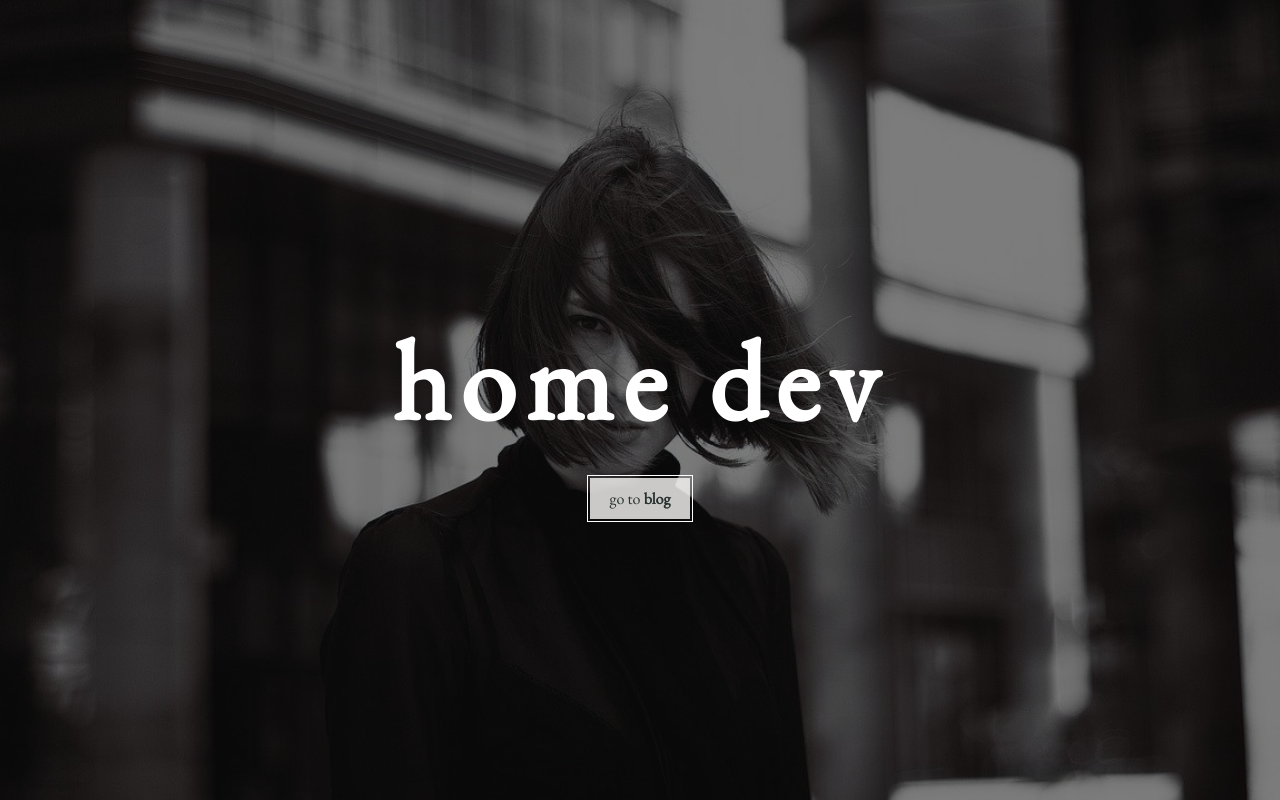
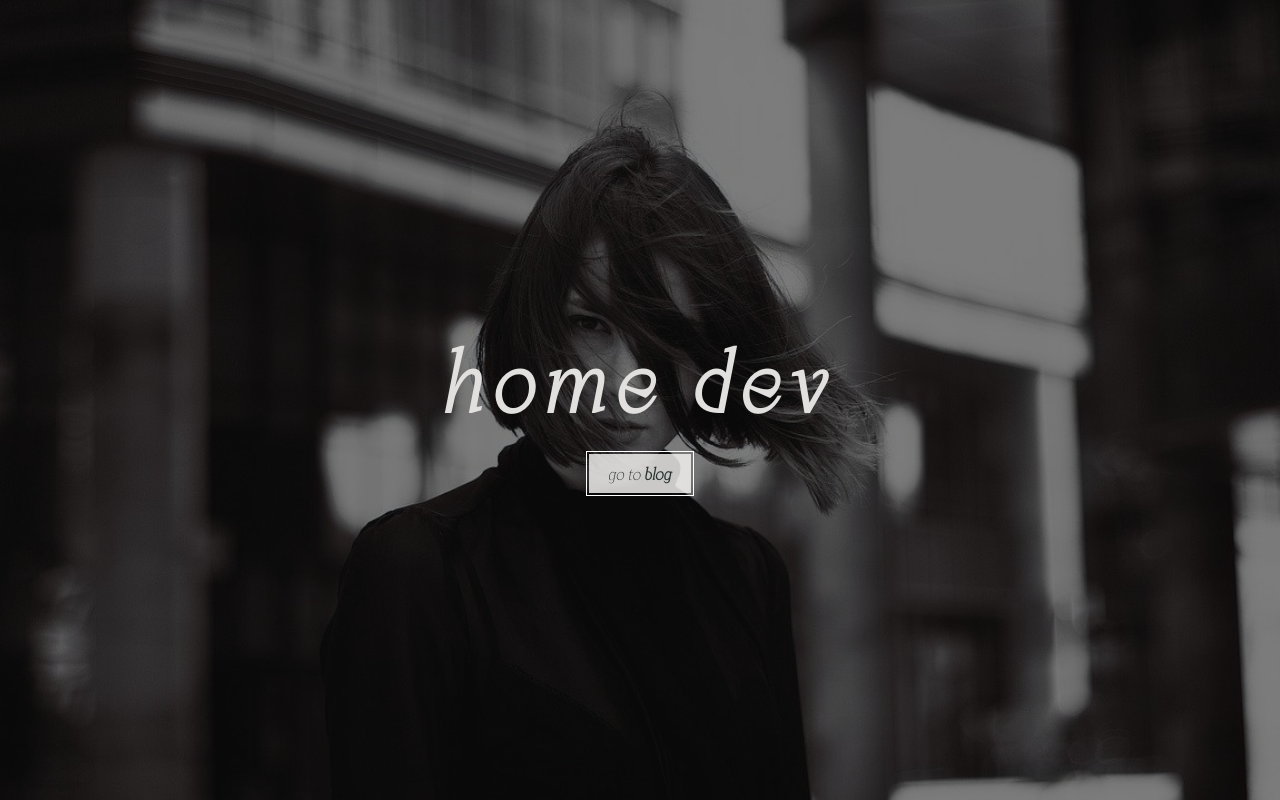
Before and after one commit to haaaru22/barba-gsap-between, a plain HTML site: page index.html in a window 1280 px wide. Drawn offline with nearby package versions, Linux system fonts and the light colour scheme.

Commit message:
フォント変更

```diff
--- a/style.css
+++ b/style.css
@@ -2,13 +2,17 @@
   box-sizing: border-box;
   margin: 0;
   padding: 0;
+}
+@font-face {
+  font-family: "apoc";
+  src: url("./Apoc-RevelationsItalic.woff");
 }
 
 body {
   position: relative;
   width: 100%;
   height: 100%;
-    font-family: "EB Garamond", serif;
+  font-family: "apoc", serif;
   background: #121212;
 }
 
@@ -33,9 +37,9 @@ main img {
 
 main h1 {
   position: relative;
-    font-size: 7rem;
+  font-size: 5rem;
   letter-spacing: 10px;
-    color: white;
+  color: rgb(226, 223, 223);
   margin: 25px;
 }
 
```
Also changed, not shown: Apoc-Revelations.woff (added), Apoc-RevelationsItalic.woff (added), Inferi-Thin.woff (added). Lines whose indentation alone changed are shown as unchanged.
